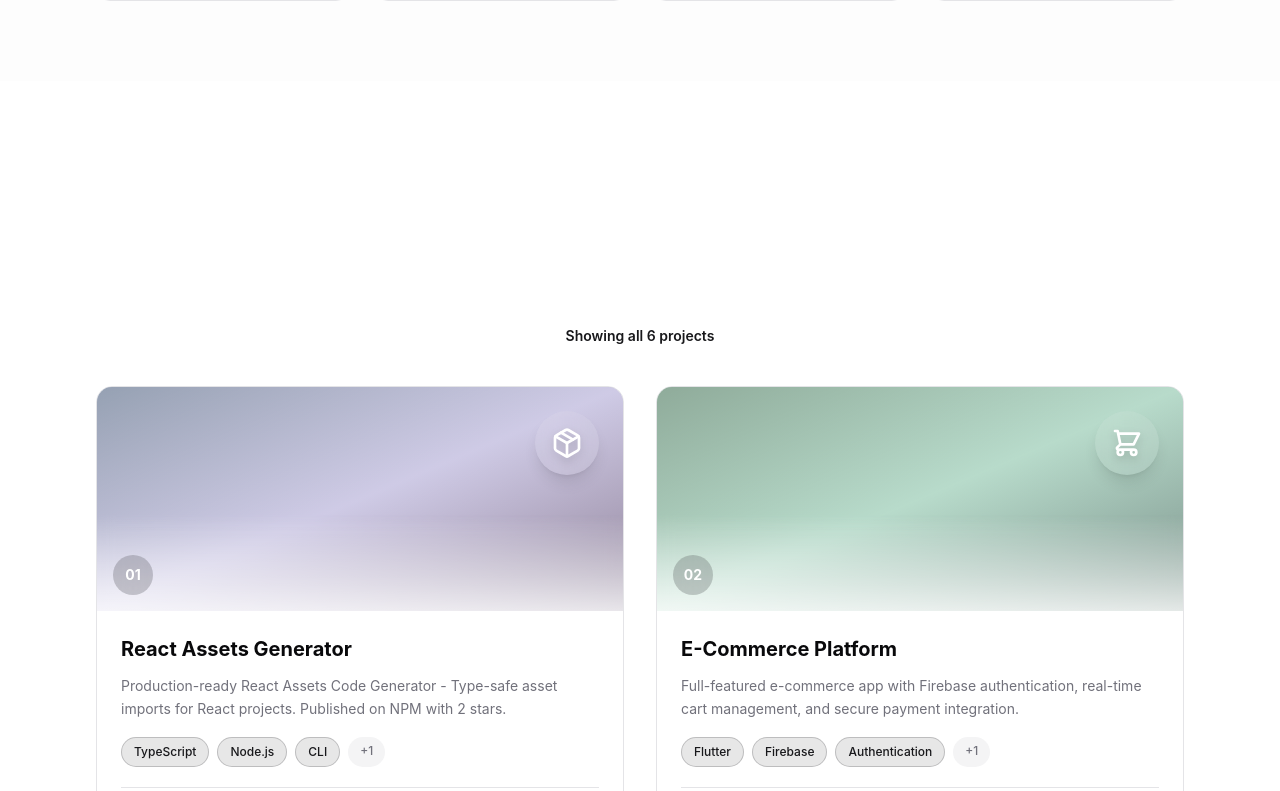
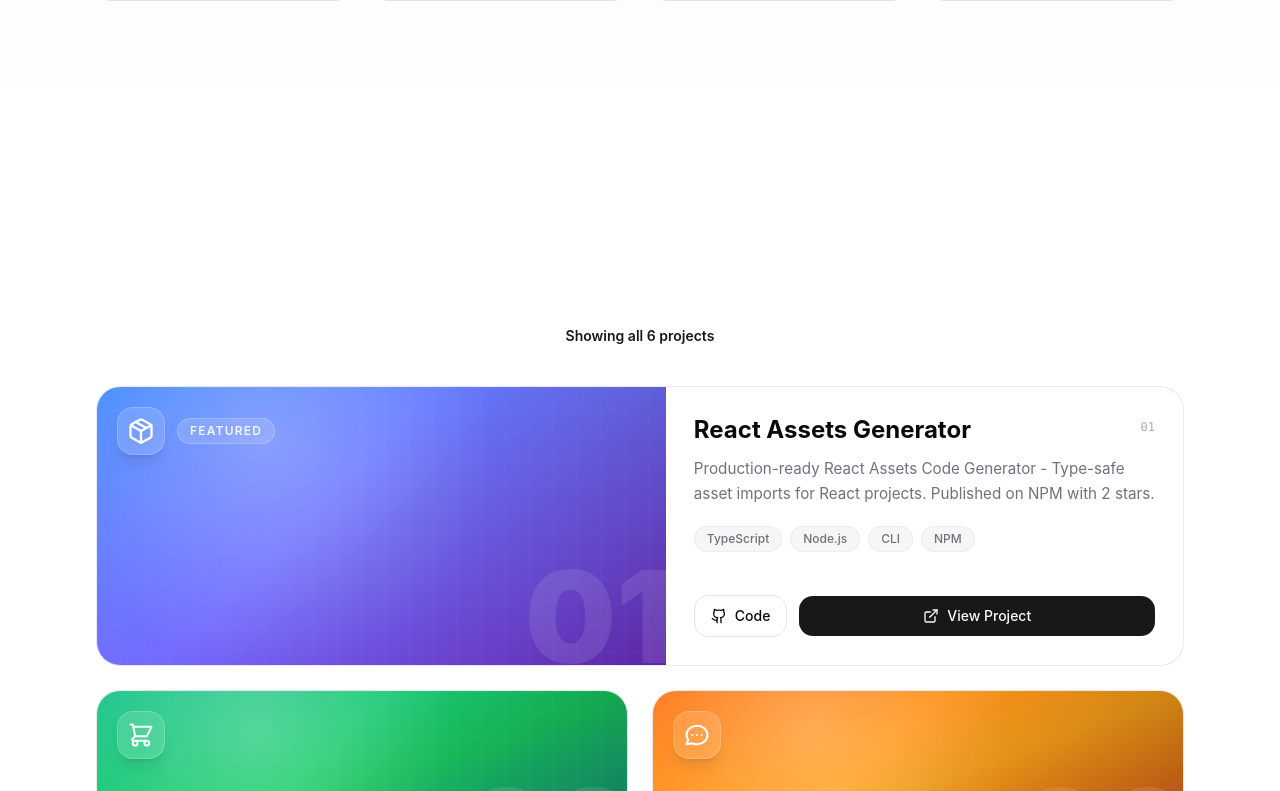
Before and after one commit to mukarrammahmoud/portfolio, a React (Vite) app: page / in a window 1280 px wide. Shown: the part 2009-2800 px from the top of the page. Built offline with nearby package versions, Linux system fonts and the light colour scheme.

Commit message:
feat: Update project card styles and animations, adding accent and glow effects

```diff
--- a/src/components/Projects.tsx
+++ b/src/components/Projects.tsx
@@ -1,5 +1,5 @@
 import { useRef } from 'react'
-import { Github, ExternalLink, Package } from 'lucide-react'
+import { Github, ExternalLink, Package, ArrowUpRight } from 'lucide-react'
 import { gsap, ScrollTrigger, useGSAP } from '../lib/gsap'
 import SectionWrapper from './SectionWrapper'
 import SectionHeading from './SectionHeading'
@@ -12,7 +12,9 @@ const projects = [
     tech: ['TypeScript', 'Node.js', 'CLI', 'NPM'],
     github: 'https://github.com/mukarrammahmoud/react-assets-generator',
     live: 'https://www.npmjs.com/package/react-assets-gen',
-    image: 'bg-gradient-to-br from-blue-500/20 to-purple-500/20',
+    accent: 'from-blue-500 via-indigo-500 to-violet-600',
+    glow: 'bg-blue-500/25',
+    featured: true,
   },
   {
     title: 'E-Commerce Platform',
@@ -21,7 +23,8 @@ const projects = [
     tech: ['Flutter', 'Firebase', 'Authentication', 'Dart'],
     github: 'https://github.com/mukarrammahmoud/ecommerce_app',
     live: 'https://github.com/mukarrammahmoud/ecommerce_app',
-    image: 'bg-gradient-to-br from-green-500/20 to-emerald-500/20',
+    accent: 'from-emerald-500 via-green-500 to-teal-600',
+    glow: 'bg-emerald-500/25',
   },
   {
     title: 'WhatsApp Clone',
@@ -30,7 +33,8 @@ const projects = [
     tech: ['Flutter', 'Firebase', 'Real-time DB', 'Material UI'],
     github: 'https://github.com/mukarrammahmoud/whatsapp',
     live: 'https://github.com/mukarrammahmoud/whatsapp',
-    image: 'bg-gradient-to-br from-orange-500/20 to-red-500/20',
+    accent: 'from-orange-500 via-amber-500 to-red-500',
+    glow: 'bg-orange-500/25',
   },
   {
     title: 'News App',
@@ -39,7 +43,8 @@ const projects = [
     tech: ['Flutter', 'Hive', 'REST API', 'Offline Storage'],
     github: 'https://github.com/mukarrammahmoud/news-app',
     live: 'https://github.com/mukarrammahmoud/news-app',
-    image: 'bg-gradient-to-br from-indigo-500/20 to-cyan-500/20',
+    accent: 'from-cyan-500 via-sky-500 to-indigo-500',
+    glow: 'bg-cyan-500/25',
   },
   {
     title: 'Course Management System',
@@ -48,7 +53,8 @@ const projects = [
     tech: ['Django', 'Python', 'SQLite', 'Bootstrap'],
     github: 'https://github.com/mukarrammahmoud/course_web_by-django',
     live: 'https://github.com/mukarrammahmoud/course_web_by-django',
-    image: 'bg-gradient-to-br from-purple-500/20 to-pink-500/20',
+    accent: 'from-fuchsia-500 via-purple-500 to-pink-500',
+    glow: 'bg-fuchsia-500/25',
   },
   {
     title: 'University Management System',
@@ -57,17 +63,18 @@ const projects = [
     tech: ['C#', 'SQL Server', '.NET', 'Windows Forms'],
     github: 'https://github.com/mukarrammahmoud/University-System-by-C-sharp-with-sqlserver',
     live: 'https://github.com/mukarrammahmoud/University-System-by-C-sharp-with-sqlserver',
-    image: 'bg-gradient-to-br from-yellow-500/20 to-orange-500/20',
+    accent: 'from-yellow-500 via-amber-500 to-orange-600',
+    glow: 'bg-amber-500/25',
   },
 ]
 
 const projectIcons = [
-  <Package key="pkg" className="w-8 h-8 text-white drop-shadow-lg" />,
-  <svg key="cart" className="w-8 h-8 text-white drop-shadow-lg" fill="none" viewBox="0 0 24 24" stroke="currentColor"><path strokeLinecap="round" strokeLinejoin="round" strokeWidth={2} d="M3 3h2l.4 2M7 13h10l4-8H5.4M7 13L5.4 5M7 13l-2.293 2.293c-.63.63-.184 1.707.707 1.707H17m0 0a2 2 0 100 4 2 2 0 000-4zm-8 2a2 2 0 11-4 0 2 2 0 014 0z" /></svg>,
-  <svg key="chat" className="w-8 h-8 text-white drop-shadow-lg" fill="none" viewBox="0 0 24 24" stroke="currentColor"><path strokeLinecap="round" strokeLinejoin="round" strokeWidth={2} d="M8 12h.01M12 12h.01M16 12h.01M21 12c0 4.418-4.03 8-9 8a9.863 9.863 0 01-4.255-.949L3 20l1.395-3.72C3.512 15.042 3 13.574 3 12c0-4.418 4.03-8 9-8s9 3.582 9 8z" /></svg>,
-  <svg key="news" className="w-8 h-8 text-white drop-shadow-lg" fill="none" viewBox="0 0 24 24" stroke="currentColor"><path strokeLinecap="round" strokeLinejoin="round" strokeWidth={2} d="M19 20H5a2 2 0 01-2-2V6a2 2 0 012-2h10a2 2 0 012 2v1m2 13a2 2 0 01-2-2V7m2 13a2 2 0 002-2V9a2 2 0 00-2-2h-2m-4-3H9M7 16h6M7 8h6v4H7V8z" /></svg>,
-  <svg key="book" className="w-8 h-8 text-white drop-shadow-lg" fill="none" viewBox="0 0 24 24" stroke="currentColor"><path strokeLinecap="round" strokeLinejoin="round" strokeWidth={2} d="M12 6.253v13m0-13C10.832 5.477 9.246 5 7.5 5S4.168 5.477 3 6.253v13C4.168 18.477 5.754 18 7.5 18s3.332.477 4.5 1.253m0-13C13.168 5.477 14.754 5 16.5 5c1.747 0 3.332.477 4.5 1.253v13C19.832 18.477 18.247 18 16.5 18c-1.746 0-3.332.477-4.5 1.253" /></svg>,
-  <svg key="uni" className="w-8 h-8 text-white drop-shadow-lg" fill="none" viewBox="0 0 24 24" stroke="currentColor"><path strokeLinecap="round" strokeLinejoin="round" strokeWidth={2} d="M19 21V5a2 2 0 00-2-2H7a2 2 0 00-2 2v16m14 0h2m-2 0h-5m-9 0H3m2 0h5M9 7h1m-1 4h1m4-4h1m-1 4h1m-5 10v-5a1 1 0 011-1h2a1 1 0 011 1v5m-4 0h4" /></svg>,
+  <Package key="pkg" className="w-7 h-7" />,
+  <svg key="cart" className="w-7 h-7" fill="none" viewBox="0 0 24 24" stroke="currentColor"><path strokeLinecap="round" strokeLinejoin="round" strokeWidth={1.75} d="M3 3h2l.4 2M7 13h10l4-8H5.4M7 13L5.4 5M7 13l-2.293 2.293c-.63.63-.184 1.707.707 1.707H17m0 0a2 2 0 100 4 2 2 0 000-4zm-8 2a2 2 0 11-4 0 2 2 0 014 0z" /></svg>,
+  <svg key="chat" className="w-7 h-7" fill="none" viewBox="0 0 24 24" stroke="currentColor"><path strokeLinecap="round" strokeLinejoin="round" strokeWidth={1.75} d="M8 12h.01M12 12h.01M16 12h.01M21 12c0 4.418-4.03 8-9 8a9.863 9.863 0 01-4.255-.949L3 20l1.395-3.72C3.512 15.042 3 13.574 3 12c0-4.418 4.03-8 9-8s9 3.582 9 8z" /></svg>,
+  <svg key="news" className="w-7 h-7" fill="none" viewBox="0 0 24 24" stroke="currentColor"><path strokeLinecap="round" strokeLinejoin="round" strokeWidth={1.75} d="M19 20H5a2 2 0 01-2-2V6a2 2 0 012-2h10a2 2 0 012 2v1m2 13a2 2 0 01-2-2V7m2 13a2 2 0 002-2V9a2 2 0 00-2-2h-2m-4-3H9M7 16h6M7 8h6v4H7V8z" /></svg>,
+  <svg key="book" className="w-7 h-7" fill="none" viewBox="0 0 24 24" stroke="currentColor"><path strokeLinecap="round" strokeLinejoin="round" strokeWidth={1.75} d="M12 6.253v13m0-13C10.832 5.477 9.246 5 7.5 5S4.168 5.477 3 6.253v13C4.168 18.477 5.754 18 7.5 18s3.332.477 4.5 1.253m0-13C13.168 5.477 14.754 5 16.5 5c1.747 0 3.332.477 4.5 1.253v13C19.832 18.477 18.247 18 16.5 18c-1.746 0-3.332.477-4.5 1.253" /></svg>,
+  <svg key="uni" className="w-7 h-7" fill="none" viewBox="0 0 24 24" stroke="currentColor"><path strokeLinecap="round" strokeLinejoin="round" strokeWidth={1.75} d="M19 21V5a2 2 0 00-2-2H7a2 2 0 00-2 2v16m14 0h2m-2 0h-5m-9 0H3m2 0h5M9 7h1m-1 4h1m4-4h1m-1 4h1m-5 10v-5a1 1 0 011-1h2a1 1 0 011 1v5m-4 0h4" /></svg>,
 ]
 
 const Projects = () => {
@@ -86,13 +93,13 @@ const Projects = () => {
         onEnter: (batch) => {
           gsap.fromTo(
             batch,
-            { y: 80, opacity: 0, scale: 0.95 },
+            { y: 70, opacity: 0, rotateX: 14 },
             {
               y: 0,
               opacity: 1,
-              scale: 1,
-              duration: 0.85,
-              stagger: 0.12,
+              rotateX: 0,
+              duration: 0.9,
+              stagger: 0.1,
               ease: 'power3.out',
               overwrite: true,
             },
@@ -102,23 +109,99 @@ const Projects = () => {
 
       if (!contextSafe) return
 
-      const onCardClick = contextSafe((e: Event) => {
-        const card = (e.currentTarget as HTMLElement).closest('.project-card')
-        if (!card) return
+      const cleanups: (() => void)[] = []
+
+      container.current?.querySelectorAll('.project-card').forEach((card) => {
+        const inner = card.querySelector('.project-card-inner')
+        const spotlight = card.querySelector('.project-card-spotlight')
+        const visual = card.querySelector('.project-card-visual')
+        if (!inner || !spotlight) return
+
+        gsap.set(spotlight, { opacity: 0 })
+
+        const onMove = contextSafe((e: Event) => {
+          const mouse = e as MouseEvent
+          const rect = card.getBoundingClientRect()
+          const x = mouse.clientX - rect.left
+          const y = mouse.clientY - rect.top
+          const rotateX = ((y - rect.height / 2) / (rect.height / 2)) * -7
+          const rotateY = ((x - rect.width / 2) / (rect.width / 2)) * 7
+
+          gsap.to(inner, {
+            rotateX,
+            rotateY,
+            y: -6,
+            duration: 0.45,
+            ease: 'power2.out',
+            overwrite: true,
+          })
+          gsap.to(spotlight, {
+            x: x - 128,
+            y: y - 128,
+            opacity: 0.9,
+            duration: 0.35,
+            ease: 'power2.out',
+            overwrite: true,
+          })
+          if (visual) {
+            gsap.to(visual, {
+              scale: 1.04,
+              duration: 0.5,
+              ease: 'power2.out',
+              overwrite: true,
+            })
+          }
+        })
+
+        const onLeave = contextSafe(() => {
+          gsap.to(inner, {
+            rotateX: 0,
+            rotateY: 0,
+            y: 0,
+            duration: 0.7,
+            ease: 'power3.out',
+            overwrite: true,
+          })
+          gsap.to(spotlight, {
+            opacity: 0,
+            duration: 0.4,
+            overwrite: true,
+          })
+          if (visual) {
+            gsap.to(visual, {
+              scale: 1,
+              duration: 0.6,
+              ease: 'power3.out',
+              overwrite: true,
+            })
+          }
+        })
+
+        card.addEventListener('mousemove', onMove)
+        card.addEventListener('mouseleave', onLeave)
+        cleanups.push(() => {
+          card.removeEventListener('mousemove', onMove)
+          card.removeEventListener('mouseleave', onLeave)
+        })
+      })
+
+      const onLinkClick = contextSafe((e: Event) => {
+        const link = e.currentTarget as HTMLElement
         gsap.fromTo(
-          card,
-          { scale: 0.97 },
-          { scale: 1, duration: 0.6, ease: 'elastic.out(1, 0.35)' },
+          link,
+          { scale: 0.9 },
+          { scale: 1, duration: 0.45, ease: 'elastic.out(1, 0.45)' },
         )
       })
 
-      container.current?.querySelectorAll('.project-card').forEach((card) => {
-        card.addEventListener('click', onCardClick)
+      container.current?.querySelectorAll('.project-link').forEach((link) => {
+        link.addEventListener('click', onLinkClick)
       })
 
       return () => {
-        container.current?.querySelectorAll('.project-card').forEach((card) => {
-          card.removeEventListener('click', onCardClick)
+        cleanups.forEach((fn) => fn())
+        container.current?.querySelectorAll('.project-link').forEach((link) => {
+          link.removeEventListener('click', onLinkClick)
         })
       }
     },
@@ -127,7 +210,7 @@ const Projects = () => {
 
   return (
     <SectionWrapper id="projects" className="min-h-screen">
-      <div ref={container}>
+      <div ref={container} className="[perspective:1200px]">
         <SectionHeading
           label="Portfolio"
           title="Featured Projects"
@@ -139,72 +222,106 @@ const Projects = () => {
           Showing all {projects.length} projects
         </p>
 
-        <div className="grid grid-cols-1 md:grid-cols-2 gap-6 md:gap-8">
+        <div className="grid grid-cols-1 md:grid-cols-2 gap-5 md:gap-6">
           {projects.map((project, index) => (
+            <article
+              key={project.title}
+              className={`project-card group relative ${
+                project.featured ? 'md:col-span-2' : ''
+              }`}
+            >
+              <div className="project-card-inner relative h-full [transform-style:preserve-3d] will-change-transform">
                 <div
-              key={index}
-              className="project-card bg-card border border-border rounded-2xl overflow-hidden flex flex-col group hover:border-primary/50 transition-colors duration-300 cursor-pointer"
+                  className={`project-card-spotlight pointer-events-none absolute w-64 h-64 rounded-full blur-3xl opacity-0 z-0 ${project.glow}`}
+                />
+
+                <div
+                  className={`relative h-full overflow-hidden rounded-3xl border border-border/80 bg-card/60 backdrop-blur-sm transition-colors duration-500 group-hover:border-primary/40 ${
+                    project.featured ? 'md:grid md:grid-cols-[1.1fr_1fr] md:min-h-[280px]' : ''
+                  }`}
                 >
-              <div className={`h-56 ${project.image} relative overflow-hidden`}>
-                <div className="absolute inset-0 bg-gradient-to-br from-black/30 via-black/10 to-black/40 group-hover:from-black/20 group-hover:to-black/30 transition-all duration-500" />
+                  <div
+                    className={`project-card-visual relative overflow-hidden ${
+                      project.featured ? 'min-h-[200px] md:min-h-full' : 'h-44 sm:h-48'
+                    }`}
+                  >
+                    <div
+                      className={`absolute inset-0 bg-linear-to-br ${project.accent} opacity-90`}
+                    />
+                    <div className="absolute inset-0 bg-[radial-gradient(circle_at_30%_20%,rgba(255,255,255,0.25),transparent_50%)]" />
+                    <div className="absolute inset-0 bg-[linear-gradient(135deg,transparent_40%,rgba(0,0,0,0.35))]" />
 
-                <div className="absolute top-6 right-6 w-16 h-16 rounded-full bg-white/10 backdrop-blur-md flex items-center justify-center group-hover:scale-110 group-hover:rotate-12 transition-all duration-500 shadow-lg">
+                    <div className="absolute inset-0 opacity-20 bg-[linear-gradient(rgba(255,255,255,0.15)_1px,transparent_1px),linear-gradient(90deg,rgba(255,255,255,0.15)_1px,transparent_1px)] bg-size-[24px_24px]" />
+
+                    <span className="absolute -bottom-4 -right-2 text-[7rem] sm:text-[8rem] font-black leading-none text-white/10 select-none pointer-events-none">
+                      {String(index + 1).padStart(2, '0')}
+                    </span>
+
+                    <div className="absolute top-5 left-5 flex items-center gap-3">
+                      <div className="w-12 h-12 rounded-2xl bg-white/15 backdrop-blur-md border border-white/20 flex items-center justify-center text-white shadow-lg">
                         {projectIcons[index]}
                       </div>
+                      {project.featured && (
+                        <span className="text-xs font-semibold uppercase tracking-widest px-3 py-1 rounded-full bg-white/15 text-white/90 border border-white/20 backdrop-blur-sm">
+                          Featured
+                        </span>
+                      )}
+                    </div>
 
-                <div className="absolute bottom-0 left-0 right-0 h-24 bg-gradient-to-t from-card/80 to-transparent backdrop-blur-sm" />
-
-                <div className="absolute bottom-4 left-4 w-10 h-10 rounded-full bg-primary/20 backdrop-blur-sm flex items-center justify-center text-white font-bold text-sm">
-                  {String(index + 1).padStart(2, '0')}
+                    <div className="absolute bottom-5 right-5 w-10 h-10 rounded-full bg-white/10 border border-white/20 backdrop-blur-sm flex items-center justify-center text-white opacity-0 translate-y-2 group-hover:opacity-100 group-hover:translate-y-0 transition-all duration-300">
+                      <ArrowUpRight className="w-5 h-5" />
                     </div>
                   </div>
 
-              <div className="p-6 flex flex-col flex-grow">
-                <h4 className="text-xl font-bold mb-3 group-hover:text-primary transition-colors line-clamp-1">
+                  <div className="relative p-6 sm:p-7 flex flex-col">
+                    <div className="flex items-start justify-between gap-4 mb-3">
+                      <h4 className="text-xl sm:text-2xl font-bold leading-tight group-hover:text-primary transition-colors duration-300">
                         {project.title}
                       </h4>
-                <p className="text-muted-foreground text-sm mb-4 flex-grow line-clamp-3 leading-relaxed">
+                      <span className="shrink-0 text-xs font-mono text-muted-foreground/60 mt-1">
+                        {String(index + 1).padStart(2, '0')}
+                      </span>
+                    </div>
+
+                    <p className="text-muted-foreground text-sm sm:text-[0.95rem] leading-relaxed mb-5 line-clamp-3">
                       {project.description}
                     </p>
 
-                <div className="flex flex-wrap gap-2 mb-5">
-                  {project.tech.slice(0, 3).map((t, i) => (
+                    <div className="flex flex-wrap gap-2 mb-6">
+                      {project.tech.map((t) => (
                         <span
-                      key={i}
-                      className="text-xs font-medium px-3 py-1.5 bg-primary/10 text-primary rounded-full border border-primary/20"
+                          key={t}
+                          className="text-xs font-medium px-3 py-1 rounded-full bg-muted/80 text-muted-foreground border border-border/60 group-hover:border-primary/20 group-hover:text-foreground transition-colors duration-300"
                         >
                           {t}
                         </span>
                       ))}
-                  {project.tech.length > 3 && (
-                    <span className="text-xs font-medium px-3 py-1.5 bg-muted text-muted-foreground rounded-full">
-                      +{project.tech.length - 3}
-                    </span>
-                  )}
                     </div>
 
-                <div className="flex items-center gap-3 mt-auto pt-4 border-t border-border">
+                    <div className="mt-auto flex items-center gap-3">
                       <a
                         href={project.github}
                         target="_blank"
                         rel="noopener noreferrer"
-                    onClick={(e) => e.stopPropagation()}
-                    className="project-link flex-1 flex items-center justify-center gap-2 px-4 py-2 text-sm font-medium bg-secondary hover:bg-secondary/80 rounded-lg transition-colors"
+                        className="project-link flex items-center justify-center gap-2 px-4 py-2.5 text-sm font-medium rounded-xl border border-border bg-background/80 hover:bg-muted/60 transition-colors"
                       >
-                    <Github className="w-4 h-4" /> Code
+                        <Github className="w-4 h-4" />
+                        Code
                       </a>
                       <a
                         href={project.live}
                         target="_blank"
                         rel="noopener noreferrer"
-                    onClick={(e) => e.stopPropagation()}
-                    className="project-link flex-1 flex items-center justify-center gap-2 px-4 py-2 text-sm font-medium bg-primary text-primary-foreground hover:opacity-90 rounded-lg transition-opacity"
+                        className="project-link flex-1 flex items-center justify-center gap-2 px-4 py-2.5 text-sm font-medium rounded-xl bg-primary text-primary-foreground hover:opacity-90 transition-opacity"
                       >
-                    <ExternalLink className="w-4 h-4" /> View
+                        <ExternalLink className="w-4 h-4" />
+                        View Project
                       </a>
                     </div>
                   </div>
                 </div>
+              </div>
+            </article>
           ))}
         </div>
       </div>
```
Lines whose indentation alone changed are shown as unchanged.
